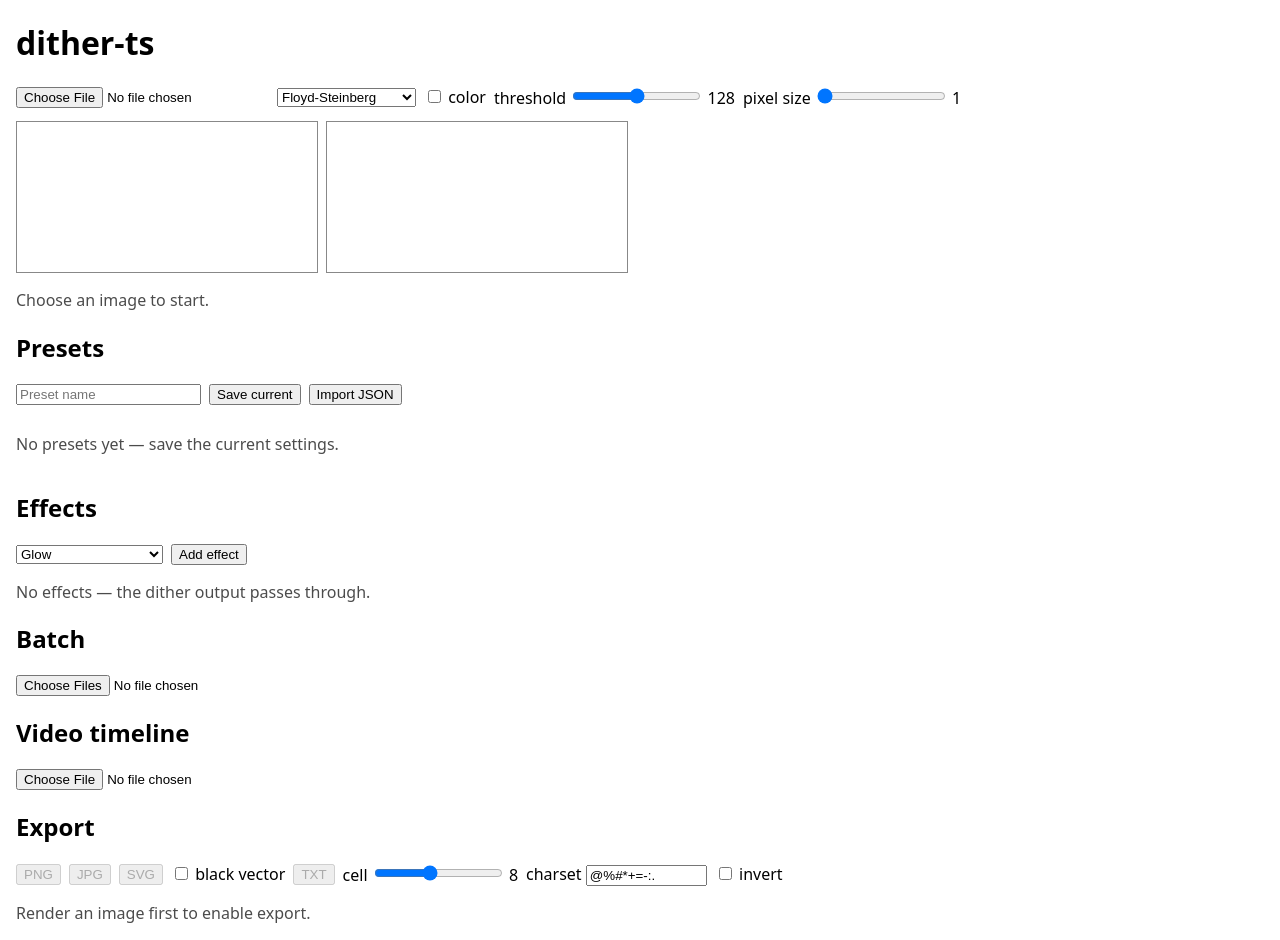
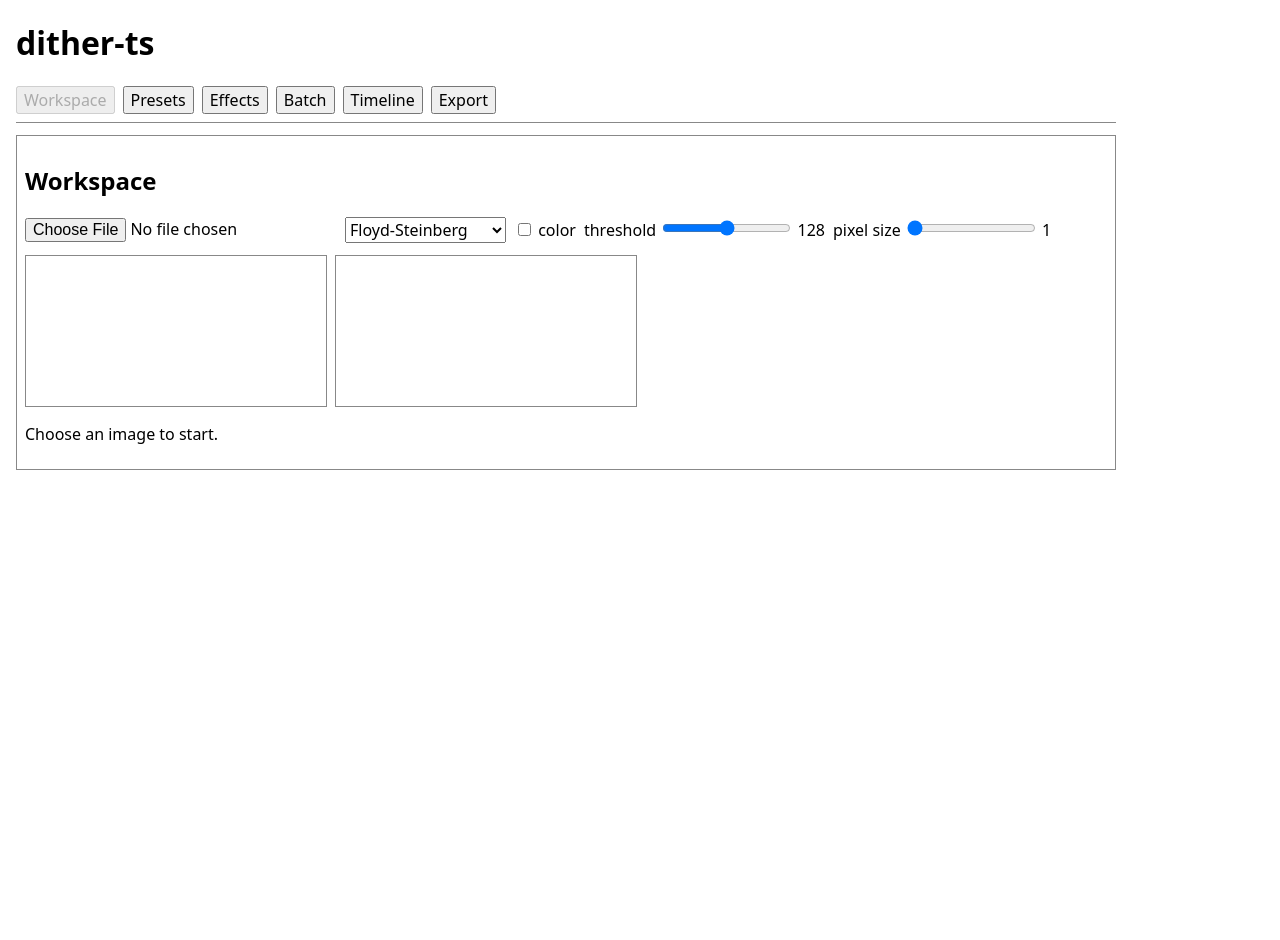
Before and after one commit to lilianpichard/dither-ts, a React (Vite) app in the folder app/: page / in a window 1280 px wide. After the commit the page ends 800 px from the top, so only its background shows below. Built offline with nearby package versions, Linux system fonts and the light colour scheme.

Commit message:
fix: wireframe first logic

```diff
--- a/app/src/App.tsx
+++ b/app/src/App.tsx
@@ -1,177 +1,41 @@
-import { useEffect, useRef } from "react";
-import { METHOD_NAMES, PALETTES } from "../../src/index.js";
-import { renderImage } from "./worker/client";
-import { stripKeys } from "./presets/store";
-import { useApp } from "./store";
+import { useState } from "react";
+import Workspace from "./screens/Workspace";
 import PresetsPanel from "./presets/PresetsPanel";
 import BatchPanel from "./batch/BatchPanel";
 import EffectsPanel from "./effects/EffectsPanel";
 import Timeline from "./video/Timeline";
 import ExportPanel from "./export/ExportPanel";
 
-let jobSeq = 0;
+const SCREENS = [
+  { id: "workspace", label: "Workspace" },
+  { id: "presets", label: "Presets" },
+  { id: "effects", label: "Effects" },
+  { id: "batch", label: "Batch" },
+  { id: "timeline", label: "Timeline" },
+  { id: "export", label: "Export" },
+] as const;
+
+type ScreenId = (typeof SCREENS)[number]["id"];
 
 export default function App() {
-  const source = useApp((s) => s.source);
-  const params = useApp((s) => s.params);
-  const effects = useApp((s) => s.effects);
-  const result = useApp((s) => s.result);
-  const rendering = useApp((s) => s.rendering);
-  const setSource = useApp((s) => s.setSource);
-  const setParams = useApp((s) => s.setParams);
-  const setResult = useApp((s) => s.setResult);
-  const setRendering = useApp((s) => s.setRendering);
-  const origRef = useRef<HTMLCanvasElement>(null);
-  const outRef = useRef<HTMLCanvasElement>(null);
-
-  async function onFile(file: File | undefined) {
-    if (!file) return;
-    const bmp = await createImageBitmap(file);
-    const canvas = document.createElement("canvas");
-    canvas.width = bmp.width;
-    canvas.height = bmp.height;
-    const ctx = canvas.getContext("2d")!;
-    ctx.drawImage(bmp, 0, 0);
-    const data = ctx.getImageData(0, 0, bmp.width, bmp.height);
-    const copy = new Uint8ClampedArray(data.data);
-    setSource({ width: bmp.width, height: bmp.height, pixels: copy.buffer as ArrayBuffer });
-  }
-
-  useEffect(() => {
-    if (!source || !origRef.current) return;
-    const c = origRef.current;
-    c.width = source.width;
-    c.height = source.height;
-    const ctx = c.getContext("2d")!;
-    ctx.putImageData(
-      new ImageData(new Uint8ClampedArray(source.pixels), source.width, source.height),
-      0,
-      0,
-    );
-  }, [source]);
-
-  useEffect(() => {
-    if (!source) return;
-    setRendering(true);
-    const timer = setTimeout(async () => {
-      const jobId = ++jobSeq;
-      const copy = source.pixels.slice(0);
-      const res = await renderImage(
-        {
-          width: source.width,
-          height: source.height,
-          pixels: copy,
-          color: params.color,
-          method: params.method,
-          threshold: params.threshold,
-          palette: params.palette,
-          pixelSize: params.pixelSize,
-          effects: stripKeys(effects),
-          seed: 0,
-        },
-        [copy],
-      );
-      if (jobId !== jobSeq) return; // stale: a newer job superseded this one
-      setResult({ width: res.width, height: res.height, pixels: res.pixels, ms: res.ms, jobId });
-    }, 250);
-    return () => clearTimeout(timer);
-  }, [source, params, effects, setRendering, setResult]);
-
-  useEffect(() => {
-    if (!result || !outRef.current) return;
-    const c = outRef.current;
-    c.width = result.width;
-    c.height = result.height;
-    const ctx = c.getContext("2d")!;
-    ctx.putImageData(
-      new ImageData(new Uint8ClampedArray(result.pixels), result.width, result.height),
-      0,
-      0,
-    );
-  }, [result]);
+  const [screen, setScreen] = useState<ScreenId>("workspace");
 
   return (
     <main>
       <h1>dither-ts</h1>
-      <div className="row">
-        <input type="file" accept="image/*" onChange={(e) => void onFile(e.target.files?.[0])} />
-        <select value={params.method} onChange={(e) => setParams({ method: e.target.value })}>
-          {METHOD_NAMES.map((n) => (
-            <option key={n} value={n}>
-              {n}
-            </option>
-          ))}
-        </select>
-        <label>
-          <input
-            type="checkbox"
-            checked={params.color}
-            onChange={(e) => setParams({ color: e.target.checked })}
-          />{" "}
-          color
-        </label>
-        {params.color && (
-          <select
-            value={typeof params.palette === "string" ? params.palette : "custom"}
-            onChange={(e) => {
-              if (e.target.value !== "custom") setParams({ palette: e.target.value });
-            }}
-          >
-            {Object.keys(PALETTES).map((n) => (
-              <option key={n} value={n}>
-                {n}
-              </option>
-            ))}
-            {typeof params.palette !== "string" && (
-              <option value="custom" disabled>
-                Custom
-              </option>
-            )}
-          </select>
-        )}
-        {!params.color && (
-          <label>
-            threshold{" "}
-            <input
-              type="range"
-              min={1}
-              max={254}
-              value={params.threshold}
-              onChange={(e) => setParams({ threshold: Number(e.target.value) })}
-            />{" "}
-            {params.threshold}
-          </label>
-        )}
-        <label>
-          pixel size{" "}
-          <input
-            type="range"
-            min={1}
-            max={8}
-            value={params.pixelSize}
-            onChange={(e) => setParams({ pixelSize: Number(e.target.value) })}
-          />{" "}
-          {params.pixelSize}
-        </label>
-      </div>
-      <div className="row">
-        <canvas ref={origRef} />
-        <canvas ref={outRef} />
-      </div>
-      <p id="status">
-        {!source
-          ? "Choose an image to start."
-          : rendering
-            ? "Rendering…"
-            : result
-              ? `Done in ${result.ms.toFixed(1)} ms.`
-              : "Ready."}
-      </p>
-      <PresetsPanel />
-      <EffectsPanel />
-      <BatchPanel />
-      <Timeline />
-      <ExportPanel />
+      <nav className="row">
+        {SCREENS.map((s) => (
+          <button key={s.id} disabled={s.id === screen} onClick={() => setScreen(s.id)}>
+            {s.label}
+          </button>
+        ))}
+      </nav>
+      {screen === "workspace" && <Workspace />}
+      {screen === "presets" && <PresetsPanel />}
+      {screen === "effects" && <EffectsPanel />}
+      {screen === "batch" && <BatchPanel />}
+      {screen === "timeline" && <Timeline />}
+      {screen === "export" && <ExportPanel />}
     </main>
   );
 }
--- a/app/src/index.css
+++ b/app/src/index.css
@@ -1,10 +1,27 @@
 :root {
-  color-scheme: light dark;
+  color-scheme: light;
   font-family: system-ui, sans-serif;
 }
 
 body {
   margin: 16px;
+  background: #fff;
+  color: #000;
+}
+
+main {
+  max-width: 1100px;
+}
+
+nav {
+  border-bottom: 1px solid #888;
+  padding-bottom: 8px;
+}
+
+section {
+  border: 1px solid #888;
+  padding: 8px;
+  margin-bottom: 12px;
 }
 
 .row {
@@ -20,6 +37,12 @@ canvas {
   max-width: 48%;
 }
 
-#status {
-  opacity: 0.7;
+button,
+input,
+select {
+  font: inherit;
 }
+
+figure {
+  margin: 0;
+}
--- /dev/null
+++ b/app/src/screens/Workspace.tsx
@@ -0,0 +1,167 @@
+import { useEffect, useRef } from "react";
+import { METHOD_NAMES, PALETTES } from "../../../src/index.js";
+import { renderImage } from "../worker/client";
+import { stripKeys } from "../presets/store";
+import { useApp } from "../store";
+
+let jobSeq = 0;
+
+export default function Workspace() {
+  const source = useApp((s) => s.source);
+  const params = useApp((s) => s.params);
+  const effects = useApp((s) => s.effects);
+  const result = useApp((s) => s.result);
+  const rendering = useApp((s) => s.rendering);
+  const setSource = useApp((s) => s.setSource);
+  const setParams = useApp((s) => s.setParams);
+  const setResult = useApp((s) => s.setResult);
+  const setRendering = useApp((s) => s.setRendering);
+  const origRef = useRef<HTMLCanvasElement>(null);
+  const outRef = useRef<HTMLCanvasElement>(null);
+
+  async function onFile(file: File | undefined) {
+    if (!file) return;
+    const bmp = await createImageBitmap(file);
+    const canvas = document.createElement("canvas");
+    canvas.width = bmp.width;
+    canvas.height = bmp.height;
+    const ctx = canvas.getContext("2d")!;
+    ctx.drawImage(bmp, 0, 0);
+    const data = ctx.getImageData(0, 0, bmp.width, bmp.height);
+    const copy = new Uint8ClampedArray(data.data);
+    setSource({ width: bmp.width, height: bmp.height, pixels: copy.buffer as ArrayBuffer });
+  }
+
+  useEffect(() => {
+    if (!source || !origRef.current) return;
+    const c = origRef.current;
+    c.width = source.width;
+    c.height = source.height;
+    const ctx = c.getContext("2d")!;
+    ctx.putImageData(
+      new ImageData(new Uint8ClampedArray(source.pixels), source.width, source.height),
+      0,
+      0,
+    );
+  }, [source]);
+
+  useEffect(() => {
+    if (!source) return;
+    setRendering(true);
+    const timer = setTimeout(async () => {
+      const jobId = ++jobSeq;
+      const copy = source.pixels.slice(0);
+      const res = await renderImage(
+        {
+          width: source.width,
+          height: source.height,
+          pixels: copy,
+          color: params.color,
+          method: params.method,
+          threshold: params.threshold,
+          palette: params.palette,
+          pixelSize: params.pixelSize,
+          effects: stripKeys(effects),
+          seed: 0,
+        },
+        [copy],
+      );
+      if (jobId !== jobSeq) return; // stale: a newer job superseded this one
+      setResult({ width: res.width, height: res.height, pixels: res.pixels, ms: res.ms, jobId });
+    }, 250);
+    return () => clearTimeout(timer);
+  }, [source, params, effects, setRendering, setResult]);
+
+  useEffect(() => {
+    if (!result || !outRef.current) return;
+    const c = outRef.current;
+    c.width = result.width;
+    c.height = result.height;
+    const ctx = c.getContext("2d")!;
+    ctx.putImageData(
+      new ImageData(new Uint8ClampedArray(result.pixels), result.width, result.height),
+      0,
+      0,
+    );
+  }, [result]);
+
+  return (
+    <section>
+      <h2>Workspace</h2>
+      <div className="row">
+        <input type="file" accept="image/*" onChange={(e) => void onFile(e.target.files?.[0])} />
+        <select value={params.method} onChange={(e) => setParams({ method: e.target.value })}>
+          {METHOD_NAMES.map((n) => (
+            <option key={n} value={n}>
+              {n}
+            </option>
+          ))}
+        </select>
+        <label>
+          <input
+            type="checkbox"
+            checked={params.color}
+            onChange={(e) => setParams({ color: e.target.checked })}
+          />{" "}
+          color
+        </label>
+        {params.color && (
+          <select
+            value={typeof params.palette === "string" ? params.palette : "custom"}
+            onChange={(e) => {
+              if (e.target.value !== "custom") setParams({ palette: e.target.value });
+            }}
+          >
+            {Object.keys(PALETTES).map((n) => (
+              <option key={n} value={n}>
+                {n}
+              </option>
+            ))}
+            {typeof params.palette !== "string" && (
+              <option value="custom" disabled>
+                Custom
+              </option>
+            )}
+          </select>
+        )}
+        {!params.color && (
+          <label>
+            threshold{" "}
+            <input
+              type="range"
+              min={1}
+              max={254}
+              value={params.threshold}
+              onChange={(e) => setParams({ threshold: Number(e.target.value) })}
+            />{" "}
+            {params.threshold}
+          </label>
+        )}
+        <label>
+          pixel size{" "}
+          <input
+            type="range"
+            min={1}
+            max={8}
+            value={params.pixelSize}
+            onChange={(e) => setParams({ pixelSize: Number(e.target.value) })}
+          />{" "}
+          {params.pixelSize}
+        </label>
+      </div>
+      <div className="row">
+        <canvas ref={origRef} />
+        <canvas ref={outRef} />
+      </div>
+      <p id="status">
+        {!source
+          ? "Choose an image to start."
+          : rendering
+            ? "Rendering…"
+            : result
+              ? `Done in ${result.ms.toFixed(1)} ms.`
+              : "Ready."}
+      </p>
+    </section>
+  );
+}
```
